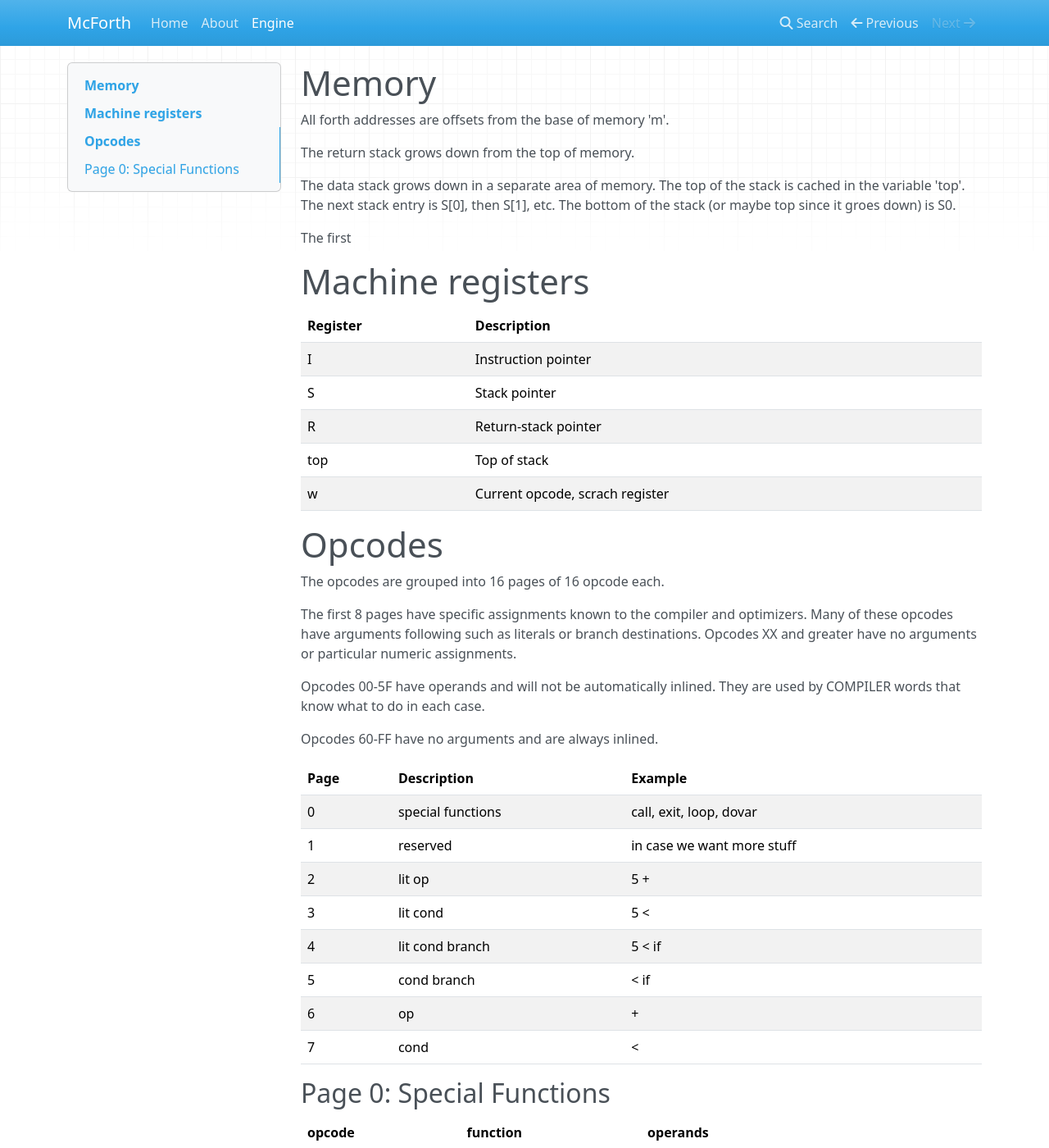
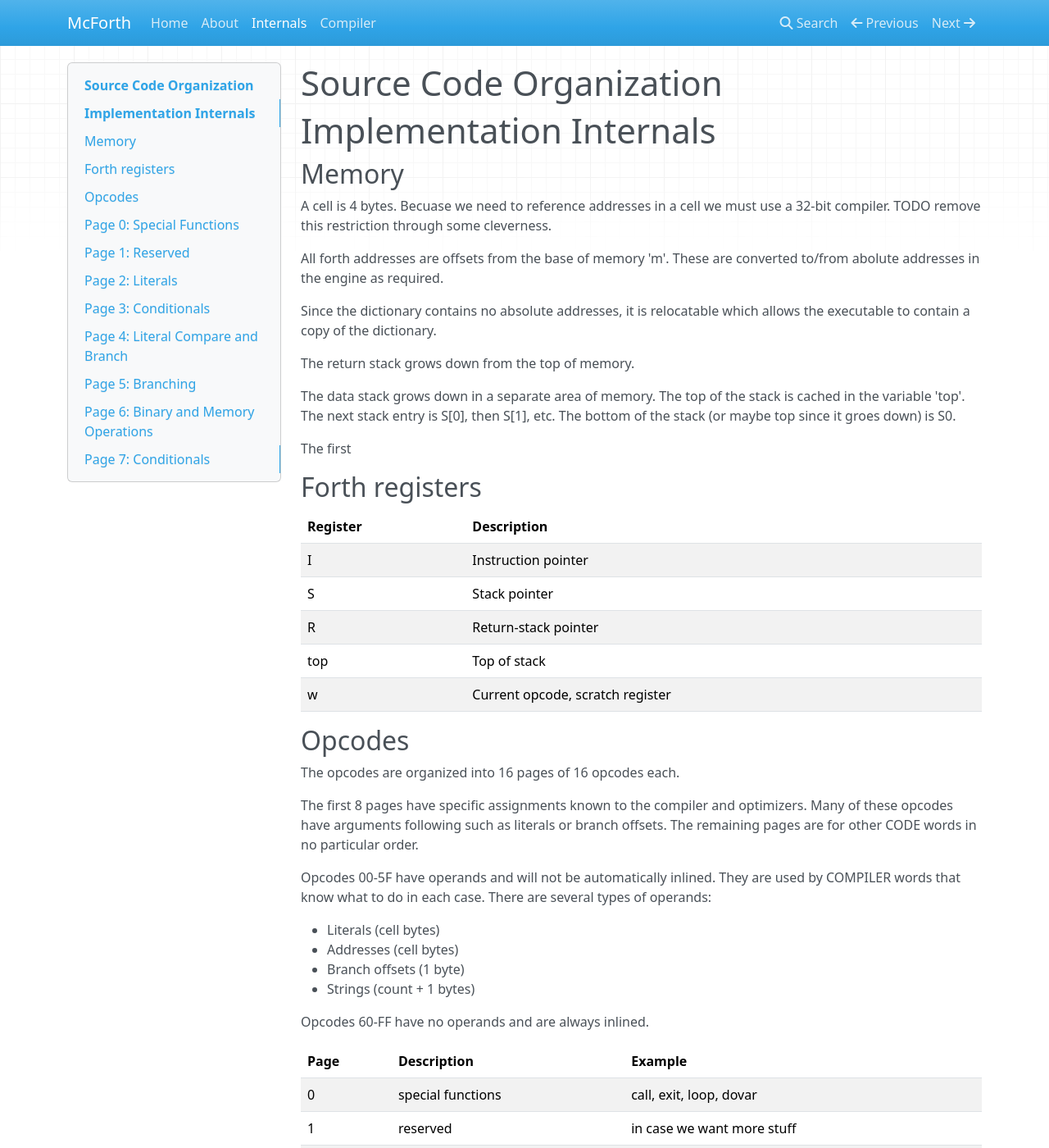
Before and after one commit to amckewan/mcforth, an MkDocs documentation site: the page built from docs/internals.md, in a window 1280 px wide and 1400 px high. Shown: the whole window at 82% size. Built offline with MkDocs 1.6.1, drawn with Linux system fonts in a browser that asks for light colours; nearby versions of some CDN libraries; some of the changed text lies outside the part shown.

```diff
--- /dev/null
+++ b/docs/compiler.md
@@ -0,0 +1,3 @@
+# FORTH and COMPILER
+
+# Optimizing Compiler
--- a/docs/engine.md
+++ b/docs/internals.md
@@ -1,6 +1,14 @@
-# Memory
+# Source Code Organization
 
-All forth addresses are offsets from the base of memory 'm'.
+# Implementation Internals
+
+## Memory
+
+A cell is 4 bytes. Becuase we need to reference addresses in a cell we must use a 32-bit compiler. TODO remove this restriction through some cleverness.
+
+All forth addresses are offsets from the base of memory 'm'. These are converted to/from abolute addresses in the engine as required.
+
+Since the dictionary contains no absolute addresses, it is relocatable which allows the executable to contain a copy of the dictionary.
 
 The return stack grows down from the top of memory.
 
@@ -8,7 +16,7 @@ The data stack grows down in a separate area of memory. The top of the stack is
 
 The first
 
-# Machine registers
+## Forth registers
 
 Register | Description
 --- | ---
@@ -16,23 +24,26 @@ I | Instruction pointer
 S | Stack pointer
 R | Return-stack pointer
 top | Top of stack
-w | Current opcode, scrach register
+w | Current opcode, scratch register
 
-# Opcodes
+## Opcodes
 
-
-The opcodes are grouped into 16 pages of 16 opcode each.
+The opcodes are organized into 16 pages of 16 opcodes each.
 
 The first 8 pages have specific assignments known to the compiler and optimizers.
 Many of these opcodes have arguments following such as literals or
-branch destinations.
-Opcodes XX and greater have no arguments or particular numeric assignments.
+branch offsets. The remaining pages are for other CODE words in no particular order.
 
 Opcodes 00-5F have operands and will not be automatically inlined. They are used
 by COMPILER words that know what to do in each case.
+There are several types of operands:
 
-Opcodes 60-FF have no arguments and are always inlined.
+* Literals (cell bytes)
+* Addresses (cell bytes)
+* Branch offsets (1 byte)
+* Strings (count + 1 bytes)
 
+Opcodes 60-FF have no operands and are always inlined.
 
 Page | Description | Example
 ---- | ----------  | -------
@@ -65,21 +76,19 @@ B | ." | counted string
 C | abort" | counted string
 D | unused
 E | unused
-F | unused
+F | jump | address
 
 
-Page 1:
+## Page 1: Reserved
 
-Page 2: literals
+## Page 2: Literals
 
+## Page 3: Conditionals
 
-00 |01 | 02
---- | ---  | ---
-EXIT | +  | lit +
-X    | -  | lit -
-X    | *  | lit *
-X    | /  | lit /
-X    | mod | lit mod
-X    | and |
-X    | or
-X    | xor
+## Page 4: Literal Compare and Branch
+
+## Page 5: Branching
+
+## Page 6: Binary and Memory Operations
+
+## Page 7: Conditionals
--- a/mkdocs.yml
+++ b/mkdocs.yml
@@ -2,5 +2,6 @@ site_name: McForth
 nav:
   - Home: index.md
   - About: about.md
-  - Engine: engine.md
+  - Internals: internals.md
+  - Compiler: compiler.md
 #theme: readthedocs
```
Also changed, not shown: other parts of docs/internals.md (+5 -5 lines), README.md (+5 -1 lines), docs/about.md (+7 -45 lines), LICENSE.txt (added).
